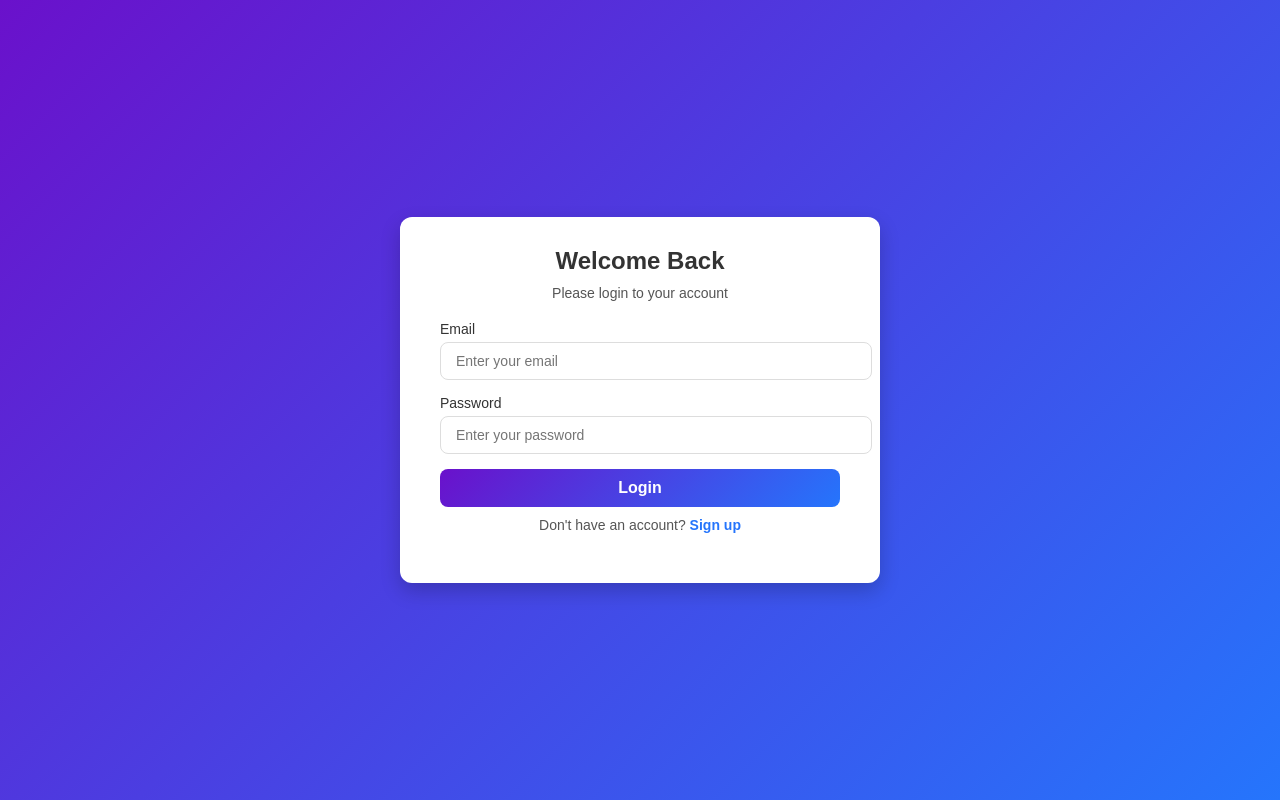
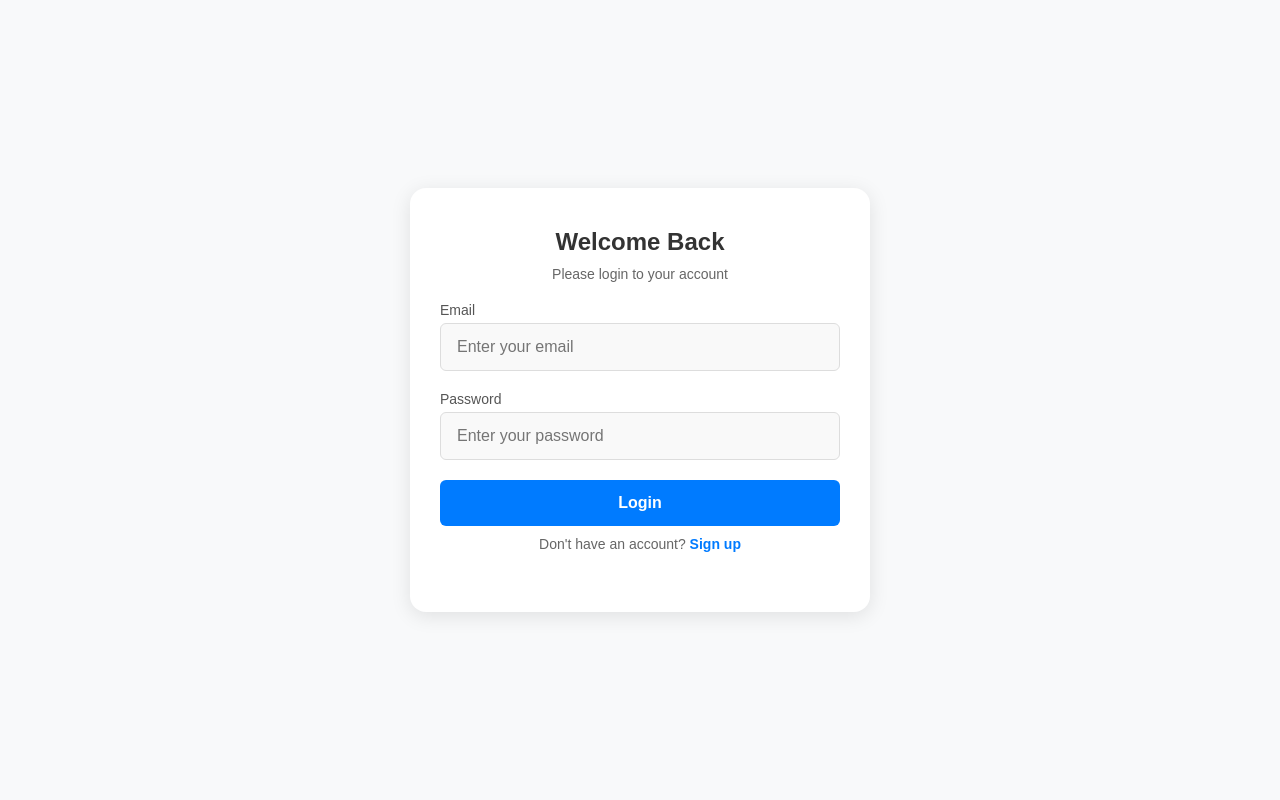
Before and after one commit to tizkzks96/BackendTest, a FastAPI app: page /login in a window 1280 px wide. Run offline with FastAPI, Linux system fonts and the light colour scheme.

Commit message:
테마 수정

```diff
--- a/social_media_feed/app/main.py
+++ b/social_media_feed/app/main.py
@@ -1,5 +1,5 @@
 from fastapi import FastAPI, Request, Form
-from fastapi.responses import HTMLResponse
+from fastapi.responses import HTMLResponse, RedirectResponse
 from fastapi.templating import Jinja2Templates
 from fastapi.staticfiles import StaticFiles
 
@@ -10,11 +10,27 @@ app.mount("/static", StaticFiles(directory="app/static"), name="static")
 templates = Jinja2Templates(directory="app/templates")
 
 @app.get("/login", response_class=HTMLResponse)
-def login_page(request: Request):
-    return templates.TemplateResponse("login.html", {"request": request})
+def login_page(request: Request, login_failed: bool = False):
+    """
+    로그인 페이지 렌더링
+    - login_failed: 로그인 실패 여부를 알림 팝업에 표시
+    """
+    return templates.TemplateResponse("login.html", {"request": request, "login_failed": login_failed})
 
 @app.post("/login")
 def login(email: str = Form(...), password: str = Form(...)):
+    """
+    로그인 처리
+    - 성공: /success로 리디렉션
+    - 실패: login_failed=True로 /login 페이지를 다시 렌더링
+    """
     if email == "test@example.com" and password == "password123":
-        return {"message": "Login successful"}
-    return {"message": "Invalid credentials"}
+        return RedirectResponse(url="/success", status_code=302)
+    return RedirectResponse(url="/login?login_failed=true", status_code=302)
+
+@app.get("/success", response_class=HTMLResponse)
+def success_page(request: Request):
+    """
+    로그인 성공 시 표시되는 페이지
+    """
+    return templates.TemplateResponse("success.html", {"request": request})
--- a/social_media_feed/app/static/styles.css
+++ b/social_media_feed/app/static/styles.css
@@ -3,11 +3,12 @@ body {
     margin: 0;
     padding: 0;
     font-family: 'Arial', sans-serif;
-    background: linear-gradient(135deg, #6a11cb 0%, #2575fc 100%);
+    background: #f8f9fa; /* 밝은 회색 배경 */
     height: 100vh;
     display: flex;
     justify-content: center;
     align-items: center;
+    color: #333;
 }
 
 /* 로그인 컨테이너 */
@@ -22,72 +23,77 @@ body {
 /* 로그인 카드 */
 .login-card {
     background: #ffffff;
-    border-radius: 12px;
-    box-shadow: 0 8px 20px rgba(0, 0, 0, 0.2);
-    padding: 30px 40px;
+    border-radius: 16px;
+    box-shadow: 0 4px 20px rgba(0, 0, 0, 0.1); /* 부드러운 그림자 */
+    padding: 40px 30px;
     width: 100%;
     max-width: 400px;
     text-align: center;
-    animation: fadeIn 0.8s ease-in-out;
 }
 
 /* 제목 스타일 */
 .login-card h1 {
     margin: 0;
     font-size: 24px;
+    font-weight: bold;
     color: #333;
 }
 
 .login-card p {
     margin: 10px 0 20px;
     font-size: 14px;
-    color: #555;
+    color: #666;
 }
 
 /* 폼 그룹 */
 .form-group {
-    margin-bottom: 15px;
+    margin-bottom: 20px;
     text-align: left;
 }
 
 label {
     font-size: 14px;
-    color: #333;
+    color: #555;
     margin-bottom: 5px;
     display: block;
 }
 
+/* 수정된 입력 필드 */
 input {
     width: 100%;
-    padding: 10px 15px;
+    padding: 14px 16px; /* 내부 여백을 확대하여 가독성 향상 */
     border: 1px solid #ddd;
-    border-radius: 8px;
-    font-size: 14px;
-    color: #555;
-    transition: border-color 0.3s;
+    border-radius: 6px; /* 둥근 모서리 조정 */
+    font-size: 16px; /* 폰트 크기 증가 */
+    background-color: #f9f9f9;
+    color: #333;
+    transition: border-color 0.3s, box-shadow 0.3s;
+    box-sizing: border-box; /* 박스 모델 일관성 유지 */
 }
 
 input:focus {
-    border-color: #2575fc;
+    border-color: #007bff;
+    box-shadow: 0 0 5px rgba(0, 123, 255, 0.3);
     outline: none;
 }
 
 /* 로그인 버튼 */
 .login-button {
-    background: linear-gradient(135deg, #6a11cb 0%, #2575fc 100%);
+    background: #007bff;
     border: none;
-    padding: 10px 20px;
+    padding: 14px;
     color: white;
-    border-radius: 8px;
+    border-radius: 6px; /* 모서리를 입력 필드와 통일 */
     font-size: 16px;
     font-weight: bold;
     cursor: pointer;
     width: 100%;
-    transition: background 0.3s;
+    transition: background 0.3s, transform 0.2s;
 }
 
 .login-button:hover {
-    background: linear-gradient(135deg, #2575fc 0%, #6a11cb 100%);
+    background: #0056b3;
+    transform: scale(1.02);
 }
 
 /* 회원가입 링크 */
@@ -98,24 +104,12 @@ input:focus {
 }
 
 .signup-link a {
-    color: #2575fc;
+    color: #007bff;
     text-decoration: none;
     font-weight: bold;
     transition: color 0.3s;
 }
 
 .signup-link a:hover {
-    color: #6a11cb;
+    color: #0056b3;
 }
-
-/* 애니메이션 */
-@keyframes fadeIn {
-    from {
-        opacity: 0;
-        transform: translateY(-20px);
-    }
-    to {
-        opacity: 1;
-        transform: translateY(0);
-    }
-}
--- a/social_media_feed/app/templates/login.html
+++ b/social_media_feed/app/templates/login.html
@@ -5,6 +5,12 @@
     <meta name="viewport" content="width=device-width, initial-scale=1.0">
     <title>Login</title>
     <link rel="stylesheet" href="/static/styles.css">
+    <script>
+        // 로그인 실패 시 알림 팝업 함수
+        function showLoginFailedMessage() {
+            alert("Invalid email or password. Please try again.");
+        }
+    </script>
 </head>
 <body>
     <div class="login-container">
```
Also changed, not shown: social_media_feed/app/templates/success.html (added, +16 -0 lines).
